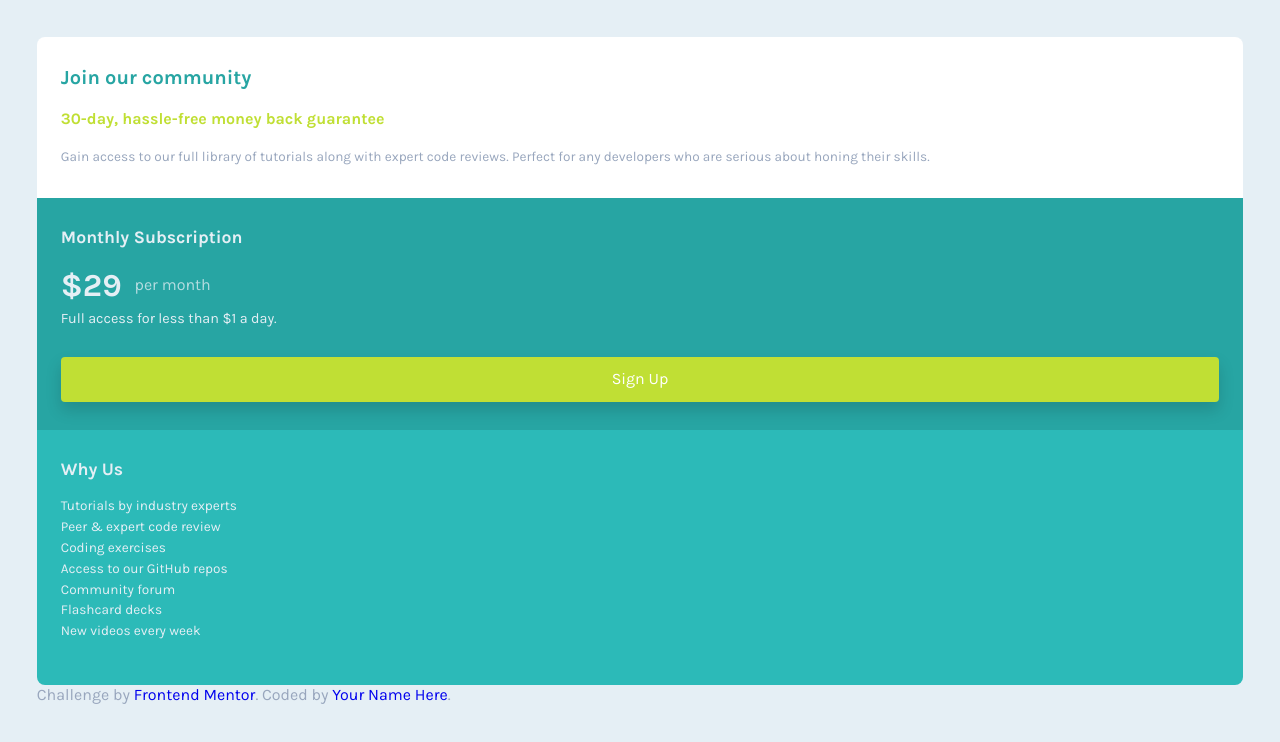
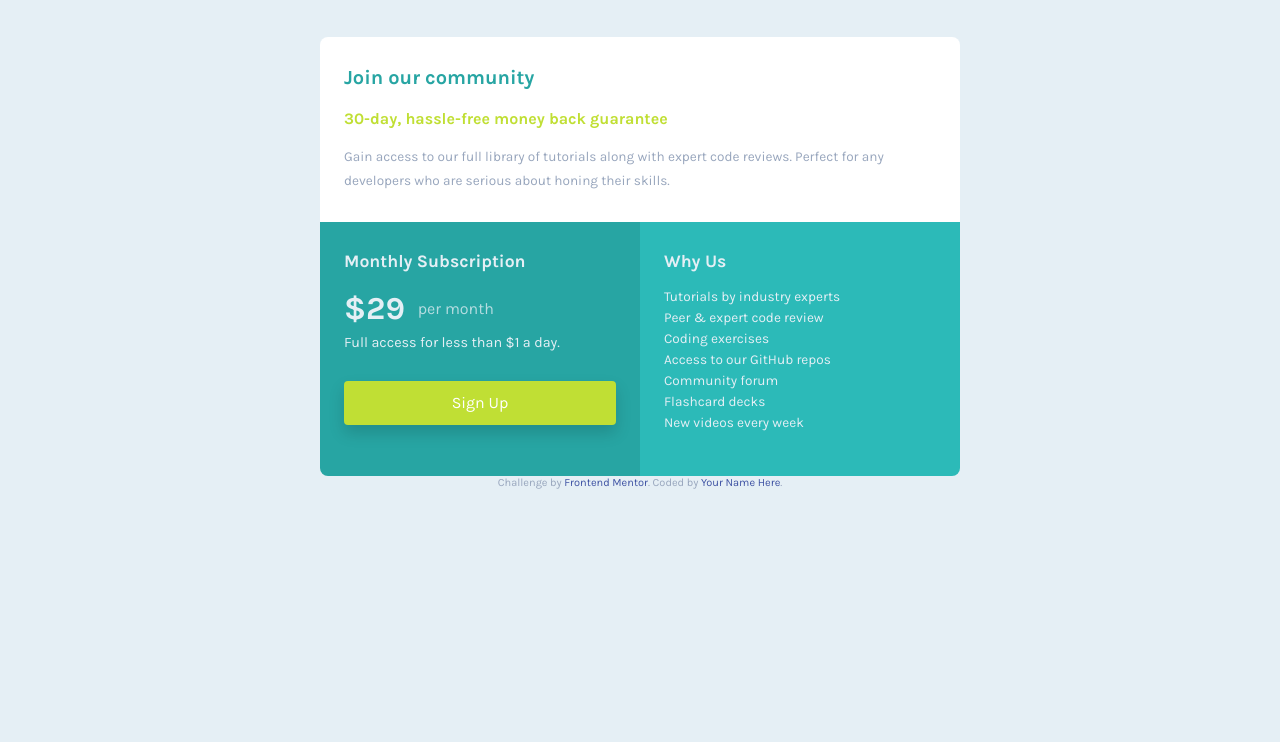
Before and after one commit to GabrielDeFreitas/single-price-grid-component, a plain HTML site: page index.html in a window 1280 px wide. Drawn offline with Linux system fonts and the light colour scheme.

Commit message:
using CSS grid for desktop layout

```diff
--- a/index.html
+++ b/index.html
@@ -4,15 +4,12 @@
 <head>
     <meta charset="UTF-8">
     <meta name="viewport" content="width=device-width, initial-scale=1.0">
-    <!-- displays site properly based on user's device -->
-
     <link rel="icon" type="image/png" sizes="32x32" href="./images/favicon-32x32.png">
-
-    <title>Frontend Mentor | Single Price Grid Component</title>
     <link rel="stylesheet" href="style.css">
     <link rel="preconnect" href="https://fonts.googleapis.com">
     <link rel="preconnect" href="https://fonts.gstatic.com" crossorigin>
     <link href="https://fonts.googleapis.com/css2?family=Karla:wght@400;700&family=Kumbh+Sans:wght@400;700&display=swap" rel="stylesheet">
+    <title>Frontend Mentor | Single Price Grid Component</title>
 </head>
 
 <body>
--- a/style.css
+++ b/style.css
@@ -10,20 +10,20 @@ html {
 }
 
 body {
+    font-family: 'Karla', sans-serif;
     line-height: 1.3;
-    font-family: 'Karla', sans-serif;
-    background: var(--Ltgray);
+    background-color: var(--ltgray);
     color: var(--grayblue);
     padding: var(--paddingX);
 }
 
-:root {
+ :root {
     --white: hsl(0, 0%, 100%);
     --cyan: hsl(179, 62%, 40%);
-    --Ltcyan: hsl(179, 62%, 45%);
+    --ltcyan: hsl(179, 62%, 45%);
     --yellow: hsl(71, 73%, 54%);
     --dkyellow: hsl(71, 73%, 48%);
-    --Ltgray: hsl(204, 43%, 93%);
+    --ltgray: hsl(204, 43%, 93%);
     --grayblue: hsl(218, 22%, 67%);
     --paddingX: 1.8rem;
     --paddingY: 1.5rem;
@@ -57,8 +57,18 @@ p {
 .price {
     border-radius: 0.5rem;
     overflow: hidden;
-    @media only screen and (min-width: 62.5em) {
+    max-width: 40rem;
+    margin: auto;
+}
+
+@media only screen and (min-width: 62.5em) {
+    .price {
         display: grid;
+        grid-template-columns: repeat(2, 1fr);
+        grid-template-rows: repeat(2, auto);
+    }
+    .community {
+        grid-column: 1 / 3;
     }
 }
 
@@ -72,7 +82,6 @@ p {
 
 .community h2 {
     color: var(--cyan);
-    font-weight: bold;
 }
 
 .community .subtitle {
@@ -90,7 +99,7 @@ p {
 
 .subscription,
 .why {
-    color: var(--Ltgray);
+    color: var(--ltgray);
 }
 
 .subscription {
@@ -133,7 +142,7 @@ p {
 }
 
 .why {
-    background-color: var(--Ltcyan);
+    background-color: var(--ltcyan);
 }
 
 .why ul {
@@ -146,3 +155,12 @@ p {
     font-size: 0.85rem;
     margin-bottom: 0.2rem;
 }
+
+.attribution {
+    font-size: 11px;
+    text-align: center;
+}
+
+.attribution a {
+    color: hsl(228, 45%, 44%);
+}
```
